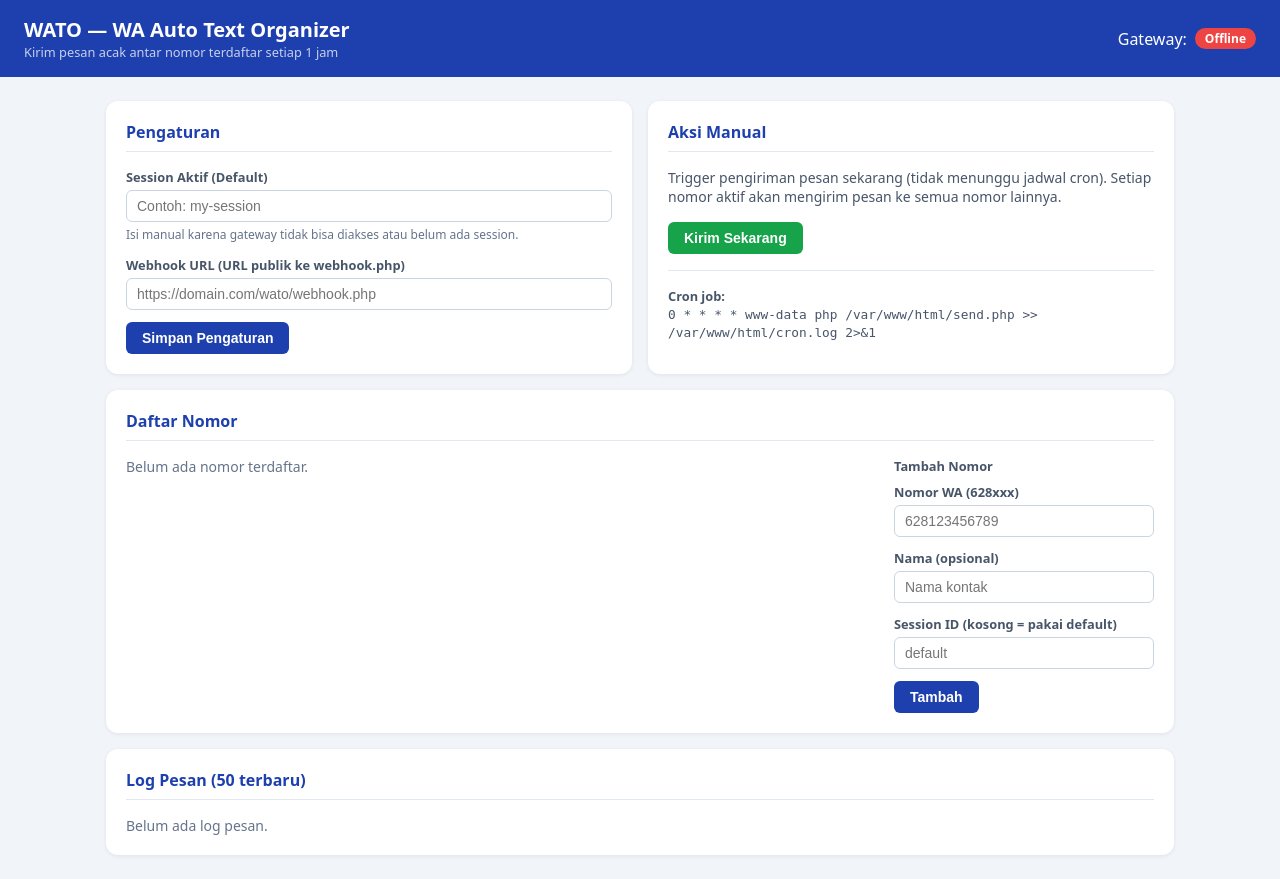
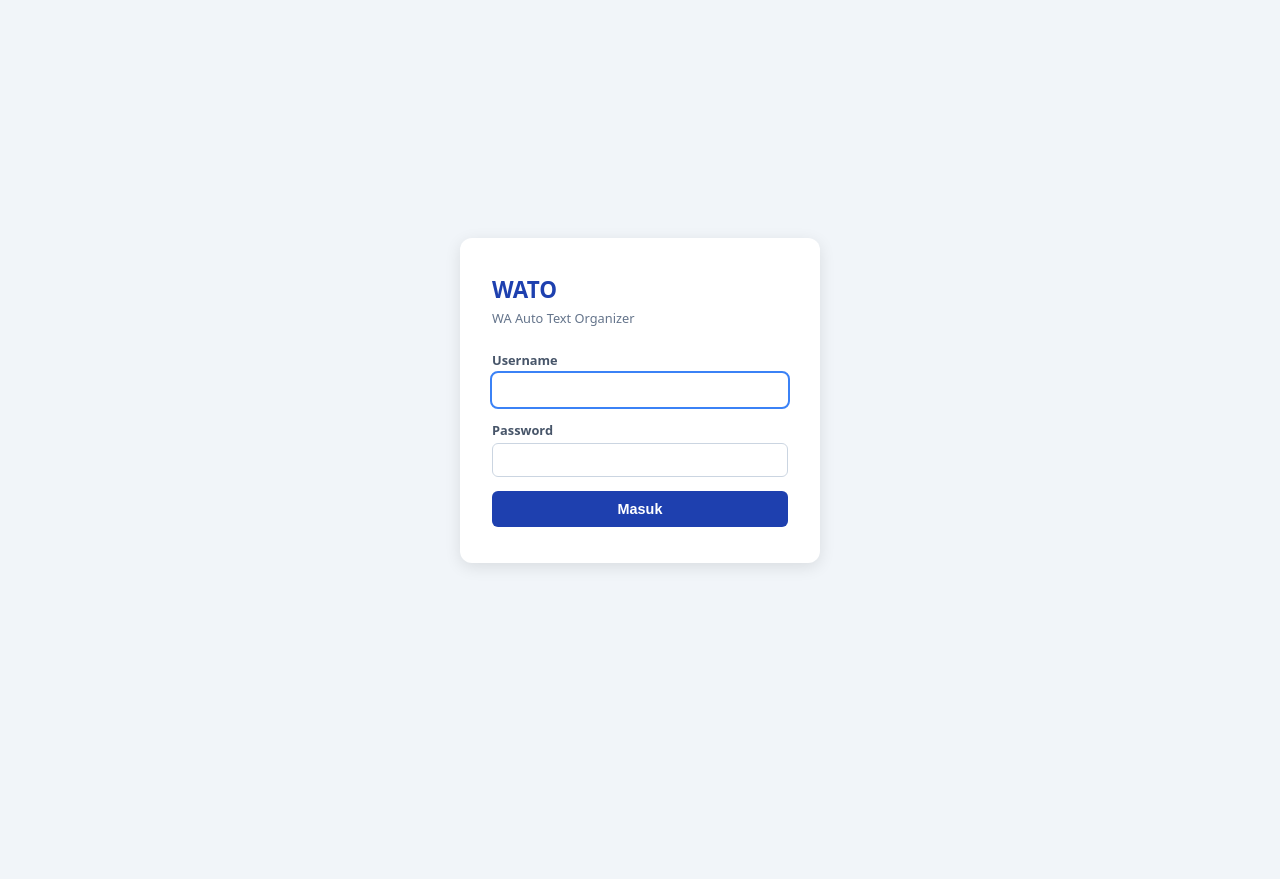
Before and after one commit to hardiagunadi/wato, a PHP site: page / in a window 1280 px wide. After the commit the page ends 567 px from the top, so only its background shows below. Run offline with PHP 8.4, Linux system fonts and the light colour scheme; data comes from the database, SQL or seed files in the repository; data that the repository does not hold is empty; some libraries are stand-ins or nearby versions.

Commit message:
add login

```diff
--- a/index.php
+++ b/index.php
@@ -1,4 +1,69 @@
 <?php
+
+session_start();
+
+// ---- Auth ----
+define('AUTH_USER', 'wato');
+define('AUTH_PASS', 'wato');
+
+if (isset($_POST['action']) && $_POST['action'] === 'login') {
+    if ($_POST['username'] === AUTH_USER && $_POST['password'] === AUTH_PASS) {
+        $_SESSION['logged_in'] = true;
+    } else {
+        $loginError = 'Username atau password salah.';
+    }
+}
+
+if (isset($_POST['action']) && $_POST['action'] === 'logout') {
+    session_destroy();
+    header('Location: /');
+    exit;
+}
+
+if (empty($_SESSION['logged_in'])) {
+    $loginError = $loginError ?? '';
+    ?>
+    <!DOCTYPE html>
+    <html lang="id">
+    <head>
+    <meta charset="UTF-8">
+    <meta name="viewport" content="width=device-width, initial-scale=1.0">
+    <title>WATO - Login</title>
+    <style>
+    *, *::before, *::after { box-sizing: border-box; margin: 0; padding: 0; }
+    body { font-family: system-ui, -apple-system, sans-serif; background: #f1f5f9; display: flex; align-items: center; justify-content: center; min-height: 100vh; }
+    .box { background: #fff; border-radius: 12px; padding: 36px 32px; width: 100%; max-width: 360px; box-shadow: 0 4px 16px rgba(0,0,0,.1); }
+    h1 { font-size: 1.4rem; color: #1e40af; margin-bottom: 4px; }
+    .sub { font-size: 0.8rem; color: #64748b; margin-bottom: 24px; }
+    label { display: block; font-size: 0.8rem; font-weight: 600; color: #475569; margin-bottom: 4px; }
+    input { width: 100%; border: 1px solid #cbd5e1; border-radius: 6px; padding: 8px 10px; font-size: 0.875rem; margin-bottom: 14px; }
+    input:focus { outline: 2px solid #3b82f6; border-color: transparent; }
+    button { width: 100%; background: #1e40af; color: #fff; border: none; border-radius: 6px; padding: 10px; font-size: 0.9rem; font-weight: 600; cursor: pointer; }
+    button:hover { background: #1d3a9e; }
+    .err { background: #fee2e2; color: #991b1b; padding: 8px 12px; border-radius: 6px; font-size: 0.8rem; margin-bottom: 14px; }
+    </style>
+    </head>
+    <body>
+    <div class="box">
+        <h1>WATO</h1>
+        <div class="sub">WA Auto Text Organizer</div>
+        <?php if ($loginError): ?>
+        <div class="err"><?= htmlspecialchars($loginError) ?></div>
+        <?php endif; ?>
+        <form method="POST">
+            <input type="hidden" name="action" value="login">
+            <label>Username</label>
+            <input type="text" name="username" autofocus autocomplete="username">
+            <label>Password</label>
+            <input type="password" name="password" autocomplete="current-password">
+            <button type="submit">Masuk</button>
+        </form>
+    </div>
+    </body>
+    </html>
+    <?php
+    exit;
+}
 
 require_once __DIR__ . '/config.php';
 require_once __DIR__ . '/db.php';
@@ -148,9 +213,13 @@ tr:hover td { background: #f8fafc; }
     <h1>WATO &mdash; WA Auto Text Organizer</h1>
     <div class="sub">Kirim pesan acak antar nomor terdaftar setiap 1 jam</div>
   </div>
-  <div style="margin-left:auto; display:flex; align-items:center; gap:8px;">
+  <div style="margin-left:auto; display:flex; align-items:center; gap:12px;">
     <span>Gateway:</span>
     <span class="badge <?= $gatewayOk ? 'ok' : 'err' ?>"><?= $gatewayOk ? 'Online' : 'Offline' ?></span>
+    <form method="POST" style="margin:0;">
+      <input type="hidden" name="action" value="logout">
+      <button type="submit" style="background:rgba(255,255,255,.15); border:1px solid rgba(255,255,255,.4); color:#fff; border-radius:6px; padding:4px 12px; font-size:0.8rem; cursor:pointer;">Logout</button>
+    </form>
   </div>
 </header>
 
```
Also changed, not shown: 1 other file.
